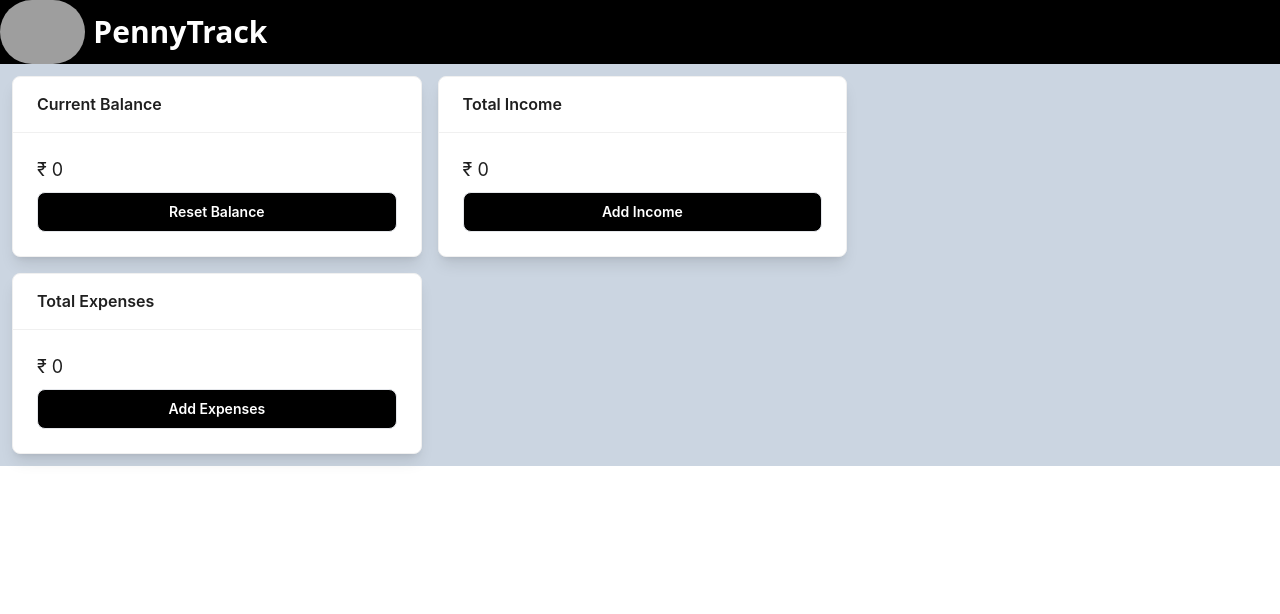
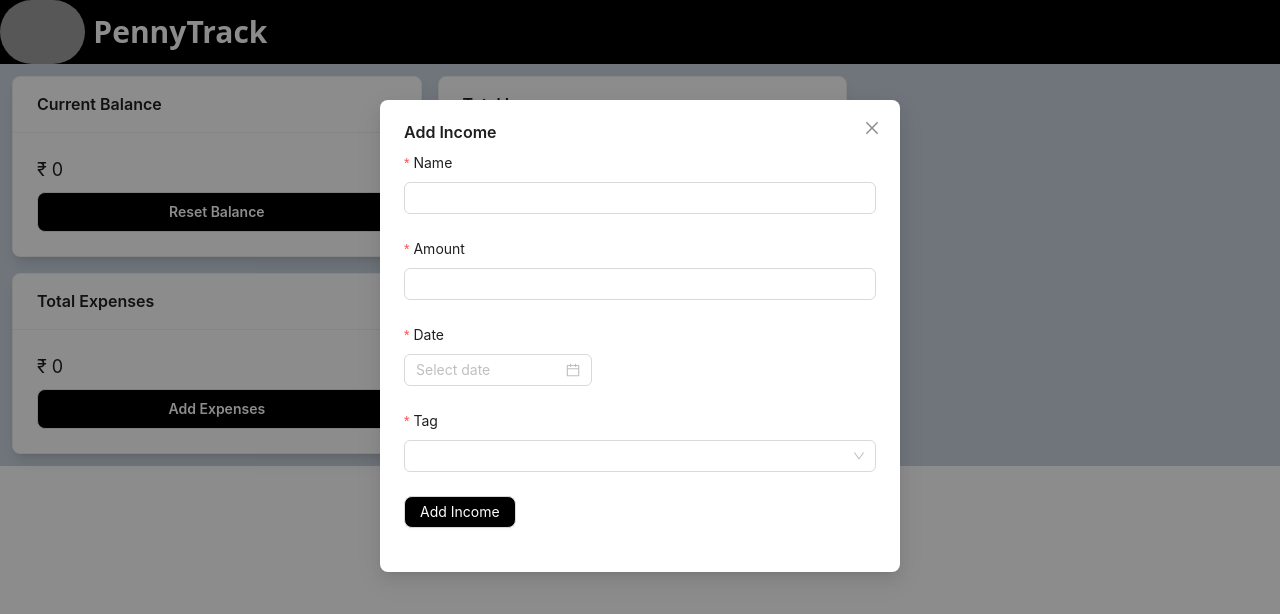
Before and after one commit to AbhijeetSRawat/FinanceTracker, a React (Create React App) app: page /dashboard in a window 1280 px wide. Both pictures are taken after a click on the button "Add Income". Shown: the top 614 px of the page. Built offline with nearby package versions, Linux system fonts and the light colour scheme; no server answers; grey boxes are pictures that could not be loaded.

Commit message:
Modals done

```diff
--- a/src/components/Cards.js
+++ b/src/components/Cards.js
@@ -1,6 +1,6 @@
 import { Card, Row } from "antd";
 
-const Cards = () => {
+const Cards = ({showExpenseModal,showIncomeModal}) => {
     return (
         <div>
             <Row className="flex flex-col lg:flex-row w-[100vw] p-2 lg:p-3 gap-2 lg:gap-4">
@@ -11,12 +11,12 @@
 
                 <Card className="lg:w-[32vw] shadow-lg" title="Total Income">
                     <p className="mb-2 text-lg">&#8377; 0</p>
-                    <button className="w-[100%] bg-black rounded-lg text-white h-[40px] font-semibold hover:bg-white border hover:border-black hover:text-black">Add Income</button>
+                    <button onClick={showIncomeModal} className="w-[100%] bg-black rounded-lg text-white h-[40px] font-semibold hover:bg-white border hover:border-black hover:text-black">Add Income</button>
                 </Card>
 
                 <Card className="lg:w-[32vw] shadow-lg" title="Total Expenses">
                     <p className="mb-2 text-lg">&#8377; 0</p>
-                    <button className="w-[100%] bg-black rounded-lg text-white h-[40px] font-semibold hover:bg-white border hover:border-black hover:text-black">Add Expenses</button>
+                    <button onClick={showExpenseModal} className="w-[100%] bg-black rounded-lg text-white h-[40px] font-semibold hover:bg-white border hover:border-black hover:text-black">Add Expenses</button>
                 </Card>
             </Row>
         </div>
--- /dev/null
+++ b/src/components/modals/AddExpensesModal.js
@@ -0,0 +1,92 @@
+import { Button, DatePicker, Form, Input, Modal, Select } from "antd";
+
+const AddExpensesModal = ({isExpenseModal,handleExpenseModal,onFinish}) => {
+
+    const [form]=Form.useForm();
+
+    return (
+        <div>
+            <Modal
+                visible={isExpenseModal}
+                onCancel={handleExpenseModal}
+                footer={null}
+            >
+                <Form
+                    form={form}
+                    layout="vertical"
+                    onFinish={(values)=>{
+                        onFinish(values,"Expense");
+                        form.resetFields();
+                    }}
+                >
+                    <Form.Item
+                        label="Name"
+                        name="name"
+                        rules={[
+                            {
+                              required: true,
+                              message: "Please input the name of the Transaction"
+                            },
+                          ]}
+                    >
+                        <Input/>
+                    </Form.Item>
+
+                    <Form.Item
+                        label="Amount"
+                        name="Amount"
+                        rules={[
+                            {
+                              required: true,
+                              message: "Please input the Expense Amount!"
+                            },
+                          ]}
+                    >
+                        <Input type="number"/>
+                    </Form.Item>
+
+                    <Form.Item
+                        label="Date"
+                        name="date"
+                        rules={[
+                            {
+                              required: true,
+                              message: "Please select the date of the expense"
+                            },
+                          ]}
+                    >
+                        <DatePicker format="YYYY-MM-DD"/>
+                    </Form.Item>
+
+                    <Form.Item
+                        label="Tag"
+                        name="tag"
+                        rules={[
+                            {
+                              required: true,
+                              message: "Please select a tag"
+                            },
+                          ]}
+                    >
+                        <Select>
+                            <Select.Option value="Food">Food</Select.Option>
+                            <Select.Option value="Education">Education</Select.Option>
+                            <Select.Option value="Bills">Bills</Select.Option>
+                            <Select.Option value="Travel">Travel</Select.Option>
+                            <Select.Option value="Office">Office</Select.Option>
+                            <Select.Option value="Others">Others</Select.Option>
+                        </Select>
+                    </Form.Item>
+
+                    <Form.Item>
+                        <Button htmlType="submit" className="bg-black text-white rounded-lg">
+                            Add Expense
+                        </Button>
+                    </Form.Item>
+                </Form>
+            </Modal>
+        </div>
+     );
+}
+
+export default AddExpensesModal;
--- /dev/null
+++ b/src/components/modals/AddIncomeModal.js
@@ -0,0 +1,92 @@
+import { Button, DatePicker, Form, Input, Modal, Select } from "antd";
+
+const AddIncomeModal = ({isIncomeModal,handleIncomeModal,onFinish}) => {
+
+    const [form]=Form.useForm();
+
+    return (
+        <div>
+            <Modal
+                title="Add Income"
+                visible={isIncomeModal}
+                onCancel={handleIncomeModal}
+                footer={null}
+            >
+                <Form
+                    form={form}
+                    layout="vertical"
+                    onFinish={(values)=>{
+                        onFinish(values,"Income");
+                        form.resetFields();
+                    }}
+                >
+                    <Form.Item
+                        label="Name"
+                        name="name"
+                        rules={[
+                            {
+                              required: true,
+                              message: "Please input the name of the Transaction"
+                            },
+                          ]}
+                    >
+                        <Input/>
+                    </Form.Item>
+
+                    <Form.Item
+                        label="Amount"
+                        name="Amount"
+                        rules={[
+                            {
+                              required: true,
+                              message: "Please input the Income Amount!"
+                            },
+                          ]}
+                    >
+                        <Input type="number"/>
+                    </Form.Item>
+
+                    <Form.Item
+                        label="Date"
+                        name="date"
+                        rules={[
+                            {
+                              required: true,
+                              message: "Please select the date of the income"
+                            },
+                          ]}
+                    >
+                        <DatePicker format="YYYY-MM-DD"/>
+                    </Form.Item>
+
+                    <Form.Item
+                        label="Tag"
+                        name="tag"
+                        rules={[
+                            {
+                              required: true,
+                              message: "Please select a tag"
+                            },
+                          ]}
+                    >
+                        <Select>
+                            <Select.Option value="salary">Salary</Select.Option>
+                            <Select.Option value="freelancing">Freelancing</Select.Option>
+                            <Select.Option value="business">Business</Select.Option>
+                            <Select.Option value="profit">Profit</Select.Option>
+                            <Select.Option value="others">Others</Select.Option>
+                        </Select>
+                    </Form.Item>
+
+                    <Form.Item>
+                        <Button htmlType="submit" className="bg-black text-white rounded-lg">
+                            Add Income
+                        </Button>
+                    </Form.Item>
+                </Form>
+            </Modal>
+        </div>
+     );
+}
+
+export default AddIncomeModal;
--- a/src/pages/Dashboard.js
+++ b/src/pages/Dashboard.js
@@ -1,9 +1,42 @@
+import { useState } from "react";
 import Cards from "../components/Cards";
+import { Modal } from "antd";
+import AddExpensesModal from "../components/modals/AddExpensesModal";
+import AddIncomeModal from "../components/modals/AddIncomeModal";
 
 const Dashboard = () => {
+
+    const [isExpenseModal,setIsExpenseModal]=useState(false);
+    const [isIncomeModal,setIsIncomeModal]=useState(false);
+
+    const showExpenseModal=()=>{
+        setIsExpenseModal(true);
+    }
+    const handleExpenseModal=()=>{
+        setIsExpenseModal(false);
+    }
+
+    const showIncomeModal=()=>{
+        setIsIncomeModal(true);
+    }
+    const handleIncomeModal=()=>{
+        setIsIncomeModal(false);
+    }
+
+    function onFinish(values,type){
+        console.log(values+type);
+    }
+
     return (
         <div>
-            <Cards/>
+
+            <Cards showExpenseModal={showExpenseModal} showIncomeModal={showIncomeModal}/>
+
+            <AddExpensesModal isExpenseModal={isExpenseModal} handleExpenseModal={handleExpenseModal} onFinish={onFinish}/>
+
+            <AddIncomeModal isIncomeModal={isIncomeModal} handleIncomeModal={handleIncomeModal} onFinish={onFinish}/>
+
+
         </div>
      );
 }
--- a/src/pages/SignUp.js
+++ b/src/pages/SignUp.js
@@ -54,7 +54,8 @@
             }
         }
         else{
-            toast.error("Document already exist !");
+            toast.success("Sir,You already have an acoount!");
+            toast.success("Your acoount is here.");
             setLoading(false);
         }
 
```
